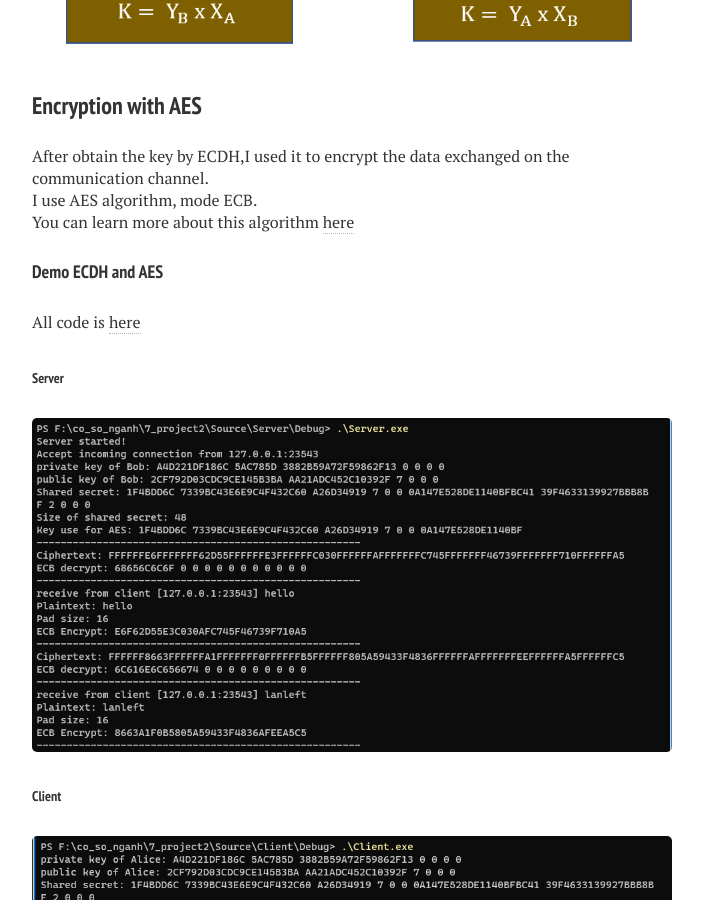
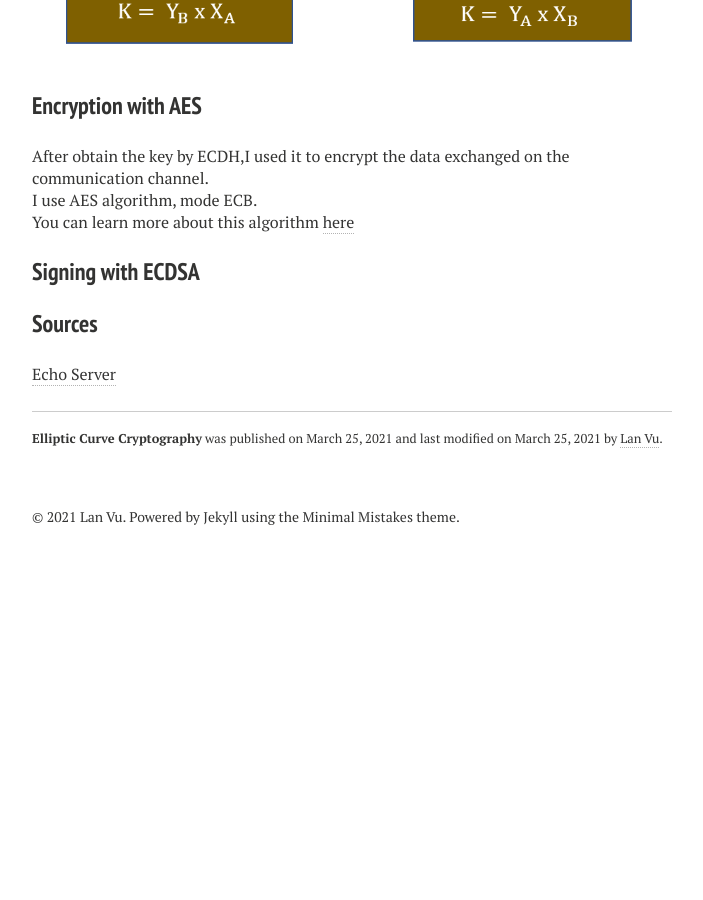
Before and after one commit to lanleft/lanleft.github.io, a Jekyll site: the page built from _posts/blog/2021-03-25-elliptic-curve-cryptography.md, in a window 1280 px wide and 900 px high, scrolled down 5600 px. Shown: the whole window, without its empty margins (288-991 px from the left). Built offline with Jekyll 4.4.1, drawn with Linux system fonts in a browser that asks for light colours; nearby versions of some CDN libraries; formulas are drawn with MathJax 3; after the commit the page ends 6175 px from its top, so only the background shows below that.

Commit message:
delete demo

```diff
--- a/_posts/blog/2021-03-25-elliptic-curve-cryptography.md
+++ b/_posts/blog/2021-03-25-elliptic-curve-cryptography.md
@@ -264,18 +264,6 @@ I use AES algorithm, mode ECB.
 
 You can learn more about this algorithm [here](https://en.wikipedia.org/wiki/Advanced_Encryption_Standard)
 
-#### Demo ECDH and AES
-
-All code is [here](https://github.com/lanleft/Project-II)
-
-###### Server
-
-![image05](/images/1_blog_ecc/image05.png)
-
-###### Client
-
-![image06](/images/1_blog_ecc/image06.png)
-
 ### **Signing with ECDSA**
 
 
```
